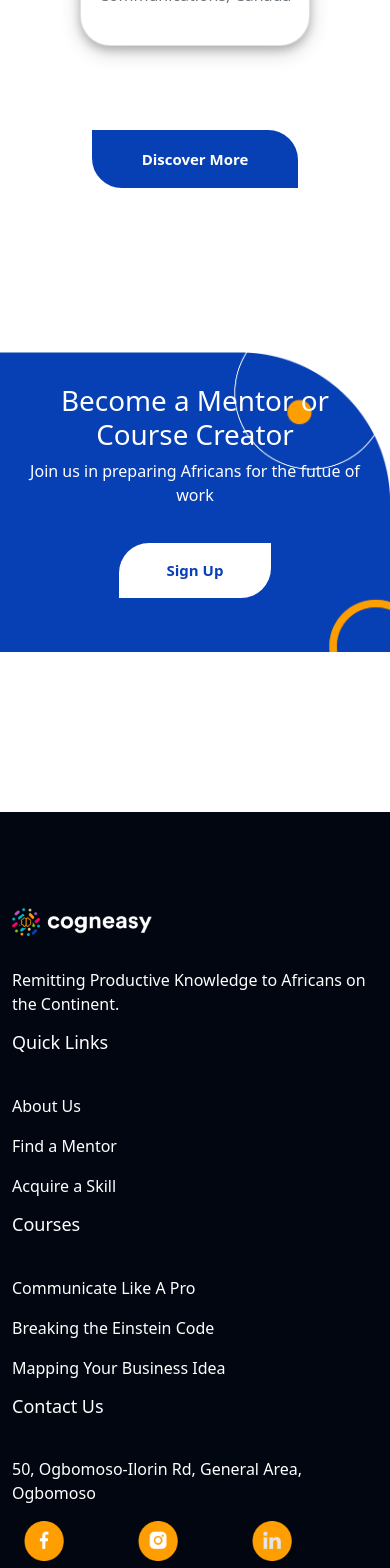
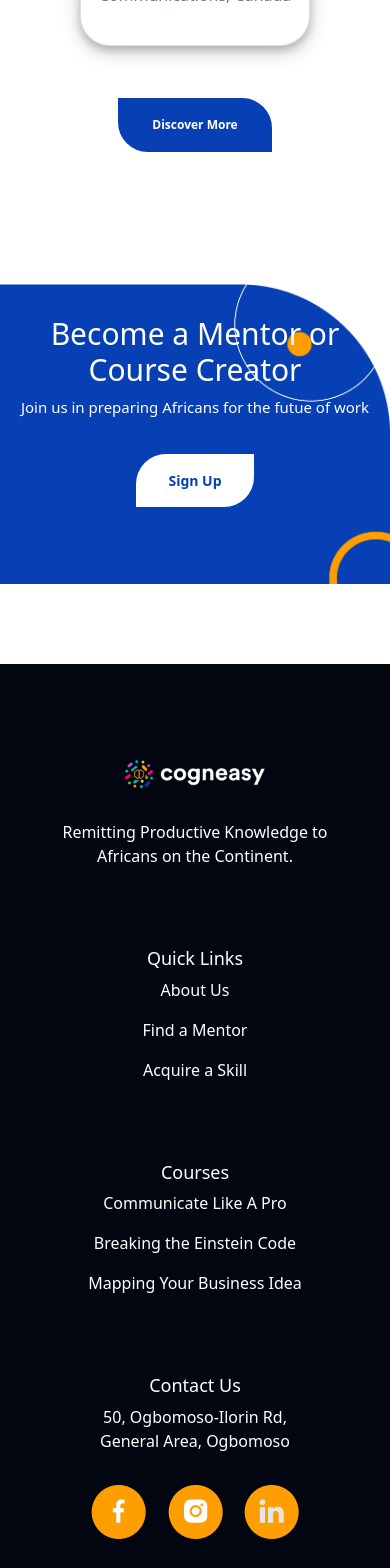
Before and after one commit to Hack-Angel/Cogneasy, a Vue app: page / in a window 390 px wide. Shown: the part 5400-6968 px from the top of the page. Built offline with nearby package versions, Linux system fonts and the light colour scheme.

Commit message:
added media queries

```diff
--- a/src/components/About.vue
+++ b/src/components/About.vue
@@ -39,4 +39,5 @@ export default{
   background-color: white;
   box-shadow: 0px 3px 10px 0px #0640b41a;
 }
+
 </style>
--- a/src/components/Creator.vue
+++ b/src/components/Creator.vue
@@ -72,4 +72,26 @@ p{
   background-color: #FF9E01;
   color: white;
 }
+
+
+/* Extra small devices (phones, 600px and down) */
+@media only screen and (max-width:600px) {
+.creator{
+  padding-top: 3rem;
+  padding-bottom: 5rem;
+}
+.main_content{
+  width: 400px;
+}
+.btn{
+  padding: 1rem 2rem;
+  font-size: 14px;
+}
+h1{
+  font-size: 30px;
+}
+p{
+  font-size: 15px;
+}
+}
 </style>
--- a/src/components/Diaspora.vue
+++ b/src/components/Diaspora.vue
@@ -10,7 +10,7 @@
                         <div class="col-md-5 new_img">
                             <img src='~@/assets/img_5/diaspora_img1.jpg' class="img-fluid">
                         </div>
-                        <div class="col-md-5">
+                        <div class="col-md-5 old_img">
                             <img src='~@/assets/img_5/diaspora_img2.jpg' class="img-fluid">
                             <img src='~@/assets/img_5/diaspora_img3.jpg' class="img-fluid">
                         </div>
@@ -67,9 +67,6 @@ h1{
 h2{
     font-size: 40px;
 }
-/* .main_body{
-    padding-top: 0.5rem;
-} */
 .sub_content p{
     font-size: 18px;
 }
@@ -82,4 +79,33 @@ h2{
   bottom: 15px;
   z-index: -5;
 }
+
+
+
+/* Extra small devices (phones, 600px and down) */
+@media only screen and (max-width:600px) {
+.diaspora{
+  padding-top: 0rem;
+  padding-bottom: 2rem;
+}
+.new_img{
+  width: 300px;
+}
+.old_img{
+  width: 300px;
+}
+.sub_content{
+  padding-top: 2rem;
+  text-align: center;
+}
+p{
+  font-size: 12px;
+}
+span{
+   display: inline;
+}
+h2{
+  font-size: 35px;
+}
+}
 </style>
--- a/src/components/Footer.vue
+++ b/src/components/Footer.vue
@@ -4,7 +4,7 @@
         <div class="row">
           <div class="col-md-3 main_content">
             <img src='~@/assets/img_4/Frame.png' style="width: 140px;">
-            <p>
+            <p class="main_text">
               <span>Remitting Productive Knowledge to</span>
               <span> Africans on the Continent.</span>
             </p>
@@ -23,20 +23,20 @@
           </div>
           <div class="col-md-3 main_content">
             <h1>Contact Us</h1>
-            <p>
+            <p class="sub_text">
               <span>50, Ogbomoso-Ilorin Rd, </span>
               <span>General Area, Ogbomoso</span>
             </p>
             <div class="container social">
               <div class="row justify-content-center">
                 <div class="col facebook">
-                  <img src='~@/assets/img_3/facebook.png' style="width: 40px;">
+                  <img src='~@/assets/img_3/facebook.png' class="img-fluid">
                 </div>
                 <div class="col insta">
-                  <img src='~@/assets/img_3/IG.png' style="width: 40px;">
+                  <img src='~@/assets/img_3/IG.png' class="img-fluid">
                 </div>
                 <div class="col linkedin">
-                  <img src='~@/assets/img_3/linkedin.png' style="width: 40px;">
+                  <img src='~@/assets/img_3/linkedin.png' class="img-fluid">
                 </div>
               </div>
             </div>
@@ -78,4 +78,29 @@ h1{
   padding-left: 0rem;
   padding-right: 0rem;
 }
+
+
+
+/* Extra small devices (phones, 600px and down) */
+@media only screen and (max-width:600px) {
+.footer{
+  text-align: center;
+}
+h1{
+  padding-top: 4rem;
+  padding-bottom: 0rem;
+}
+.main_text span{
+  display: block;
+}
+.sub_text span{
+  display: block;
+}
+span{
+  display: inline;
+}
+.social{
+  padding: 1rem 5rem 1rem 5rem;
+}
+}
 </style>
--- a/src/components/Meet.vue
+++ b/src/components/Meet.vue
@@ -155,5 +155,13 @@ img {
 .main_body{
     padding: 2rem 5rem 2rem 5rem;
 }
+.main_btn{
+    padding-top: 1rem;
+    padding-bottom: 0rem;
+}
+.sub_btn{
+    font-size: 12px;
+    padding: 1rem 2rem;
+}
 }
 </style>
--- a/src/components/Platform.vue
+++ b/src/components/Platform.vue
@@ -47,8 +47,6 @@ export default{
 .platform{
   padding-top: 5rem;
   padding-bottom: 5rem;
-  /* background-color: white;
-  box-shadow: 0px 3px 10px 0px #0640b41a; */
 }
 span{
   display: block;
@@ -108,4 +106,19 @@ h3{
   border: 1px solid #ddd;
   border-radius: 30px 30px;
 }
+
+
+
+
+/* Extra small devices (phones, 600px and down) */
+@media only screen and (max-width:600px) {
+h1{
+  font-size: 3rem;
+  text-align: center;
+}
+span{
+  display: inline;
+}
+
+}
 </style>
--- a/src/components/Team.vue
+++ b/src/components/Team.vue
@@ -53,4 +53,22 @@ h2{
 .main_body{
     padding: 4rem;
 }
+
+
+
+/* Extra small devices (phones, 600px and down) */
+@media only screen and (max-width:600px) {
+.team{
+    padding-top: 4rem;
+    padding-bottom: 6rem;
+}
+h1{
+    font-size: 20px;
+    padding-bottom: 0rem;
+}
+.main_body{
+    padding: 1rem 4rem 1rem 4rem;
+}
+
+}
 </style>
```
